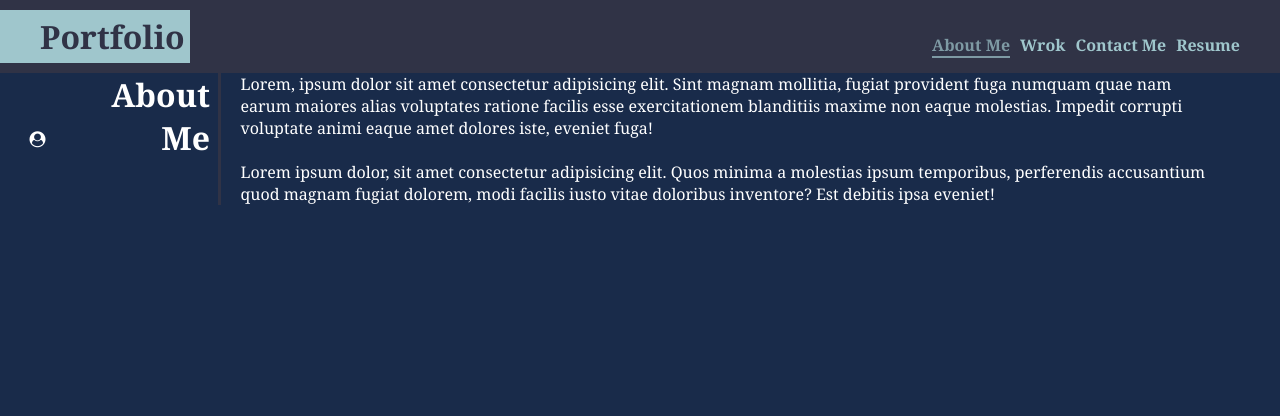
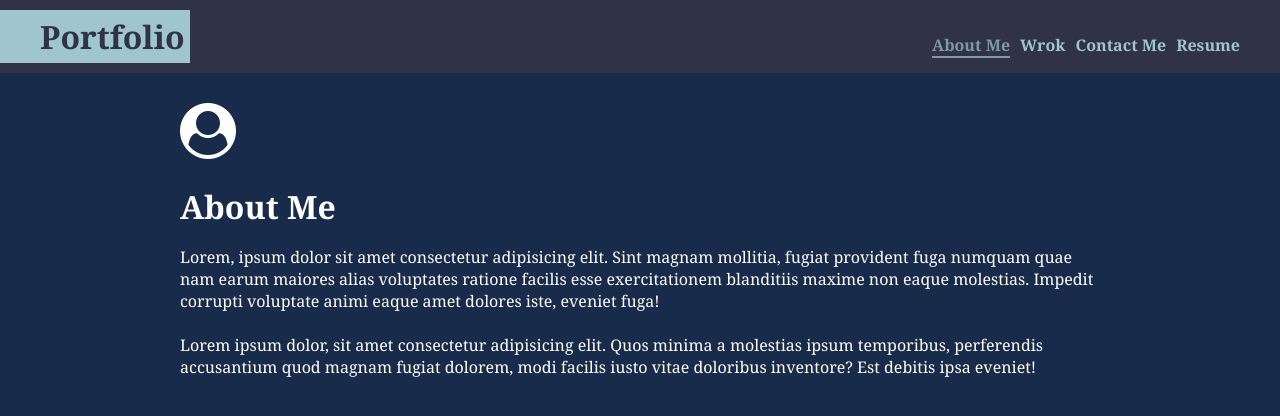
Before and after one commit to a-taghva/react-portfolio, a React (Create React App) app: page / in a window 1280 px wide. Shown: the top 416 px of the page. Built offline with nearby package versions, Linux system fonts and the light colour scheme.

Commit message:
modify about-me section styles

```diff
--- a/src/App.css
+++ b/src/App.css
@@ -98,29 +98,34 @@ main {
 /* apply styles to about-me */
 
 section {
+  max-width: 980px;
   display: flex;
+  flex-direction: column;
   justify-content: center;
-  margin-bottom: 35px;
-  align-items: center;
-  padding-right: 30px;
+  margin: auto;
+  padding: 30px;
 }
 
+.fa {
+  font-size: 3.5rem;
+  margin-bottom: 26px;
+}
 
 section div {
   flex-grow: 1;
-  max-width: 980px;
 }
 
 .section-title {
   font-size: 32px;
-  flex-basis: 150px;
-  flex-shrink: 0;
-  text-align: right;
-  border-right: 3px solid var(--primary-color);
-  padding-right: 7.5px;
-  margin-left: 25px;
-  margin-right: 20px;
-  align-self: stretch;
+  margin-bottom: 18px;
+  /* flex-basis: 150px; */
+  /* flex-shrink: 0; */
+  /* text-align: right; */
+  /* border-right: 3px solid var(--primary-color); */
+  /* padding-right: 7.5px; */
+  /* margin-left: 25px; */
+  /* margin-right: 20px; */
+  /* align-self: stretch; */
 }
 
 /* apply styles to Work section */
```
